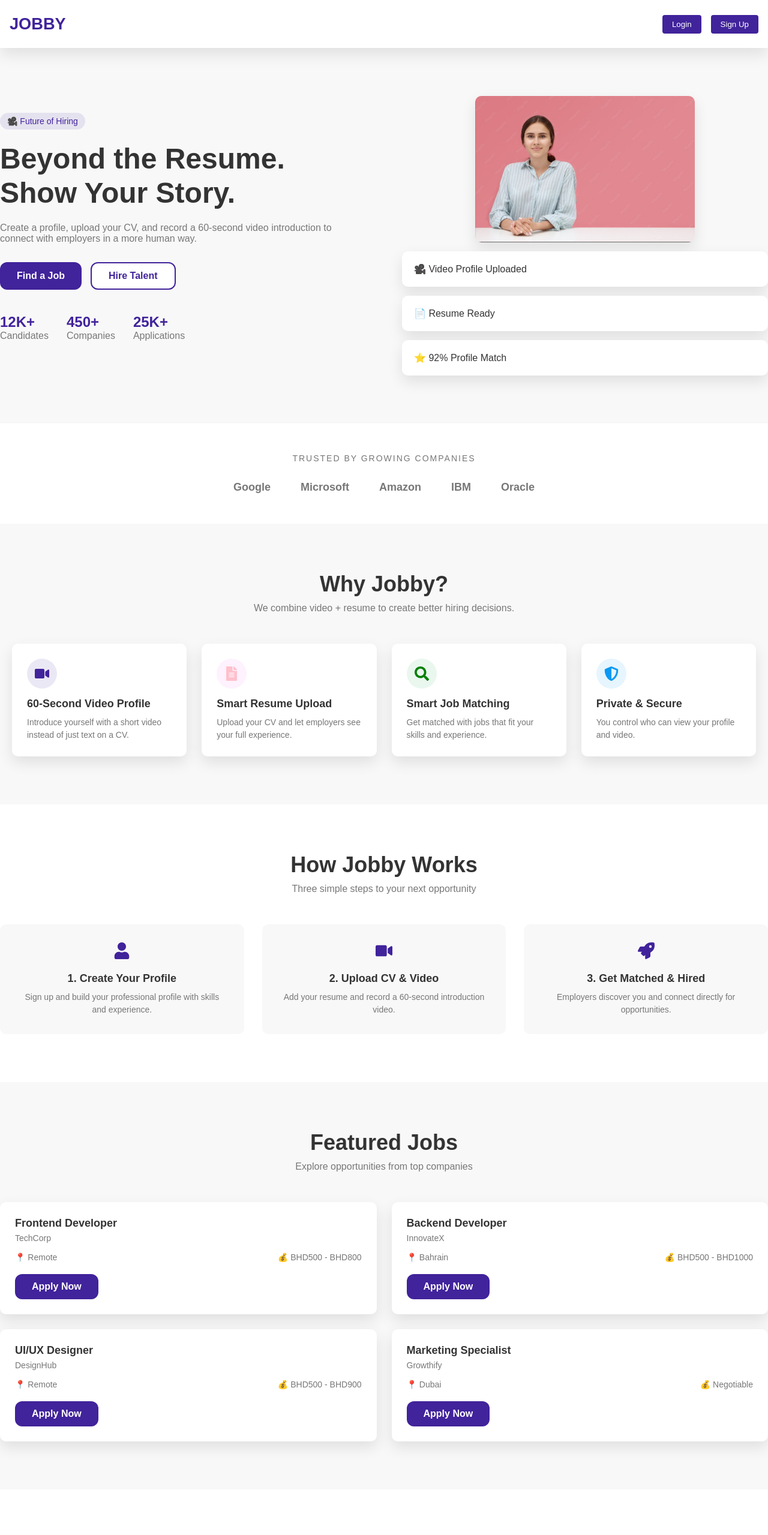
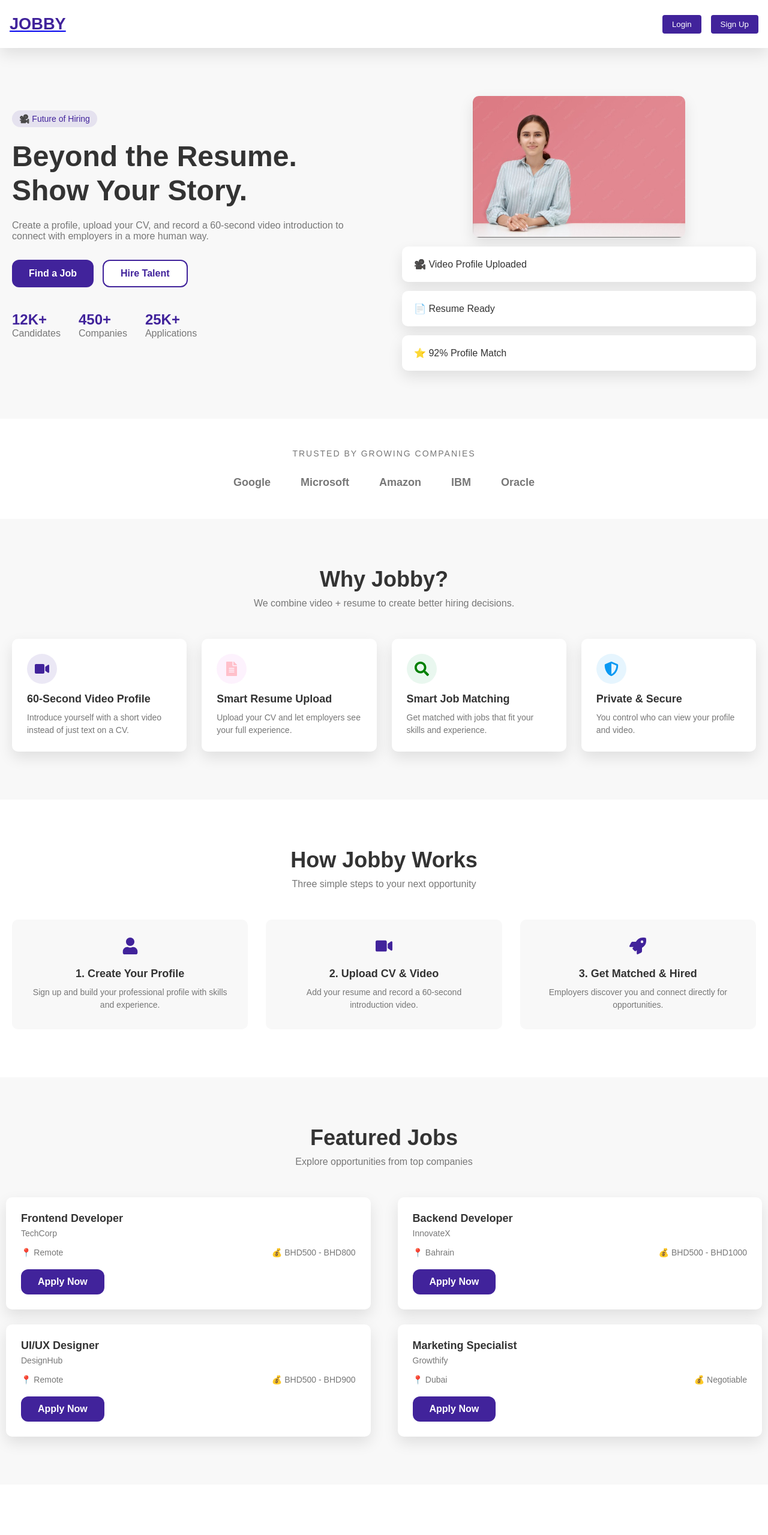
Before and after one commit to Azhar-eb/jobby, a React (Vite) app: page / in a window 1280 px wide. Shown: the top 2559 px of the page at 60% size. Built offline with nearby package versions, Linux system fonts and the light colour scheme.

Commit message:
sixth commit

```diff
--- a/src/components/home/FeaturedJobs/FeaturedJobs.css
+++ b/src/components/home/FeaturedJobs/FeaturedJobs.css
@@ -27,6 +27,8 @@
 .job-card {
     background: white;
     padding: 25px;
+    margin-left: 10px;
+    margin-right: 10px;
     border-radius: var(--radius);
     box-shadow: var(--shadow);
     transition: 0.3s ease;
--- a/src/components/home/Hero/Hero.css
+++ b/src/components/home/Hero/Hero.css
@@ -12,6 +12,7 @@
 /* LEFT */
 .hero-left {
     flex: 1;
+    padding-left: 20px;
 }
 
 .badge {
@@ -59,6 +60,7 @@
     display: flex;
     flex-direction: column;
     gap: 15px;
+    padding-right: 20px;
 }
 
 .hero-card {
--- a/src/components/home/HowItWorks/HowItWorks.css
+++ b/src/components/home/HowItWorks/HowItWorks.css
@@ -21,6 +21,8 @@
     display: grid;
     grid-template-columns: repeat(3, 1fr);
     gap: 30px;
+    padding-right: 20px;
+    padding-left: 20px;
 }
 
 /* Step Card */
--- a/src/components/layout/Navbar/Navbar.css
+++ b/src/components/layout/Navbar/Navbar.css
@@ -18,7 +18,9 @@
     font-weight: 700;
     color: var(--primary);
     padding-left: 1rem;
+    text-decoration: none;
 }
+
 
 /* Navigation links */
 .nav-links {
--- a/src/components/layout/Navbar/Navbar.jsx
+++ b/src/components/layout/Navbar/Navbar.jsx
@@ -13,7 +13,9 @@ function Navbar() {
 
             <div className="navbar-container">
 
-                <h1 className="logo">JOBBY</h1>
+                <Link to={MAINROUTES.HOME}>
+                    <h1 className="logo">JOBBY</h1>
+                </Link>
 
                 {isAuthenticated && (
                     <div className="nav-links">
```
